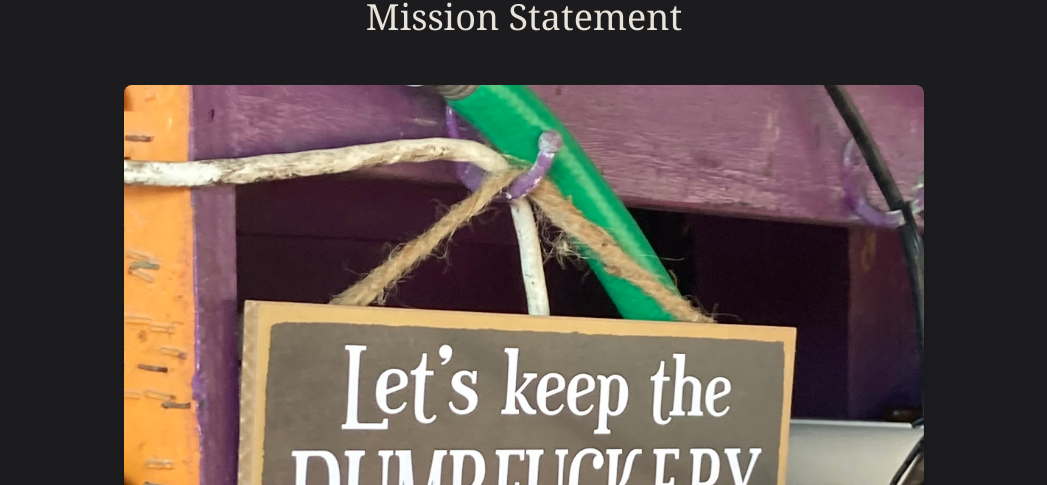
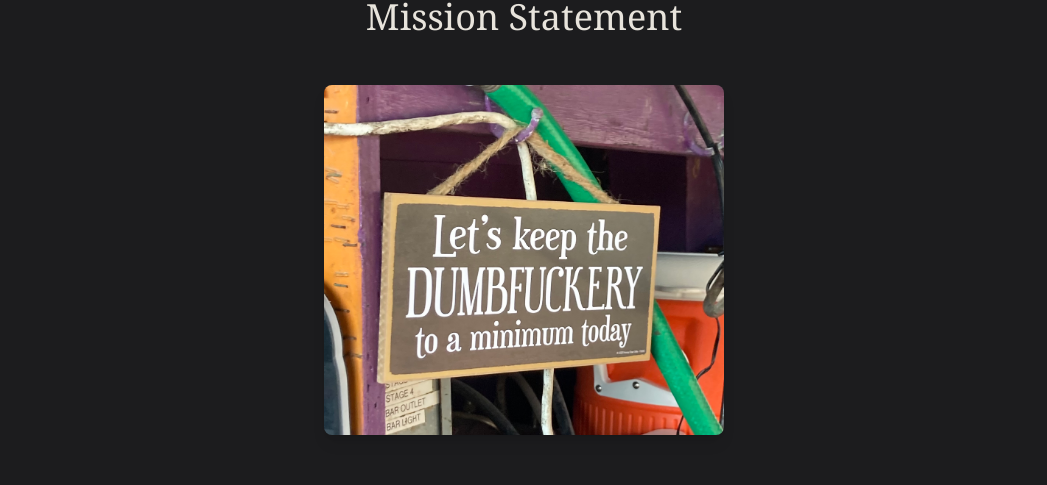
Before and after one commit to MaslowNYC/RVNO, a Next.js app: page /mission in a window 1280 px wide. Shown: the part 128-613 px from the top of the page, without its empty margins (116-1163 px from the left). Built offline with nearby package versions, Linux system fonts and the light colour scheme; no server answers; the database is empty.

Commit message:
fix: reduce mission page image size by 50%
Co-Authored-By: Claude Opus 4.5 <noreply@anthropic.com>

```diff
--- a/src/app/mission/MissionContent.tsx
+++ b/src/app/mission/MissionContent.tsx
@@ -18,8 +18,8 @@ export function MissionContent({ imageCaption }: MissionContentProps) {
         <Image
           src="/Dumbfuckery.jpeg"
           alt="Mission Statement"
-          width={800}
-          height={600}
+          width={400}
+          height={300}
           className="rounded-lg shadow-lg"
         />
         <EditableCaption
```
